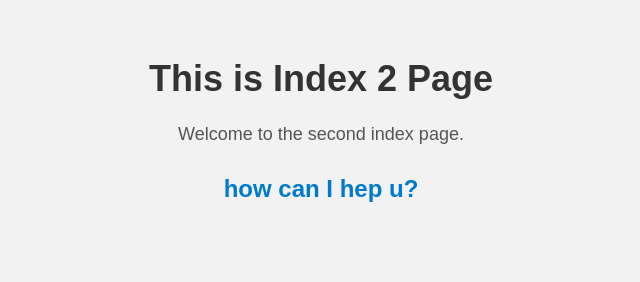
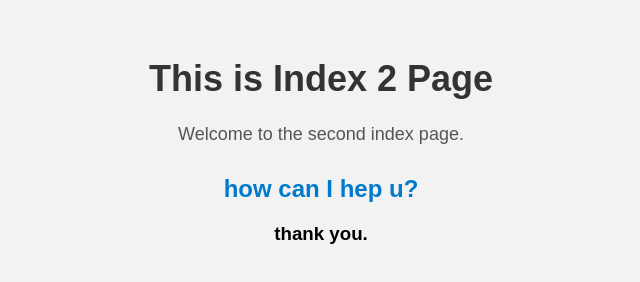
Before and after one commit to Nisra2815/First, a plain HTML site: page index2.html in a window 1280 px wide. Shown: the whole page, without its empty margins (319-959 px from the left). Drawn offline with Linux system fonts and the light colour scheme.

Commit message:
Update index2.html

```diff
--- a/index2.html
+++ b/index2.html
@@ -8,5 +8,6 @@
         <h1>This is Index 2 Page</h1>
         <p>Welcome to the second index page.</p>
         <h2>how can I hep u?</h2>
+        <h3>thank you.</h3>
     </body>
 </html>
```
